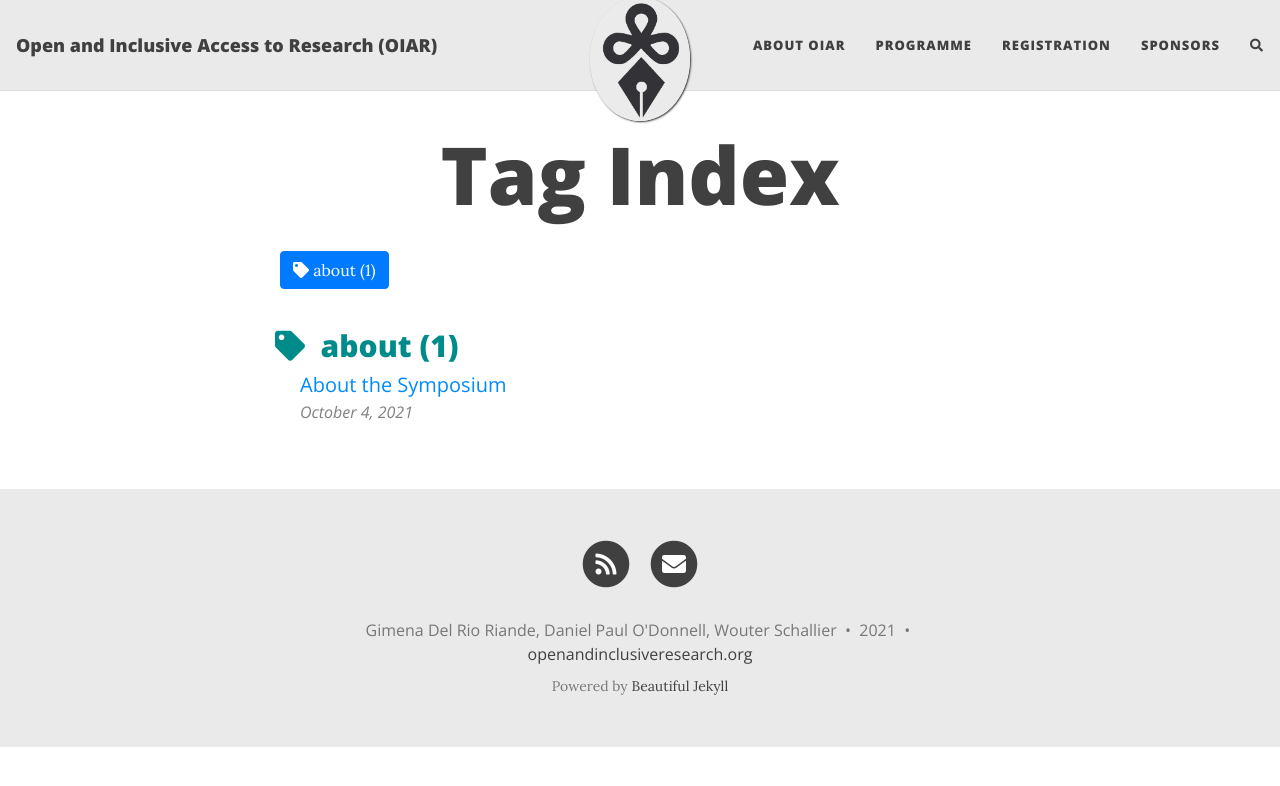
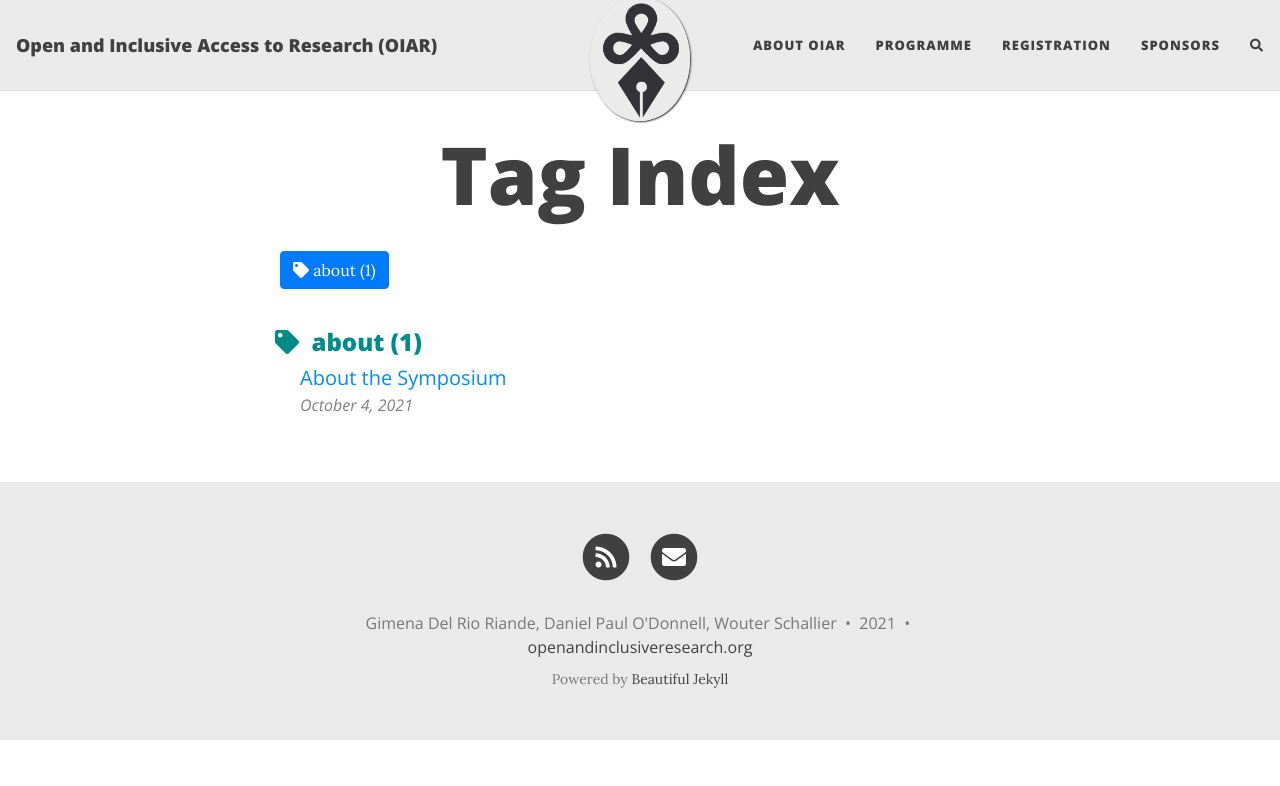
Before and after one commit to caedmon5/OIAR, a Jekyll site: the page built from tags.html, in a window 1280 px wide. Shown: the top 786 px of the page. Built offline with Jekyll 4.4.1, drawn with Linux system fonts in a browser that asks for light colours; nearby versions of some CDN libraries; comment, search, counter and statistics services are not loaded.

Commit message:
Adjusted font sizes

```diff
--- a/assets/css/beautifuljekyll.css
+++ b/assets/css/beautifuljekyll.css
@@ -31,10 +31,10 @@ h1,h2,h3,h4,h5,h6 {
   line-height: 1.1;
 }
 h1 {
-  font-size: 2.25rem;
+  font-size: 2.0rem;
 }
 h2 {
-  font-size: 1.875rem;
+  font-size: 1.5rem;
   color: DarkCyan;
 }
 h3 {
```
